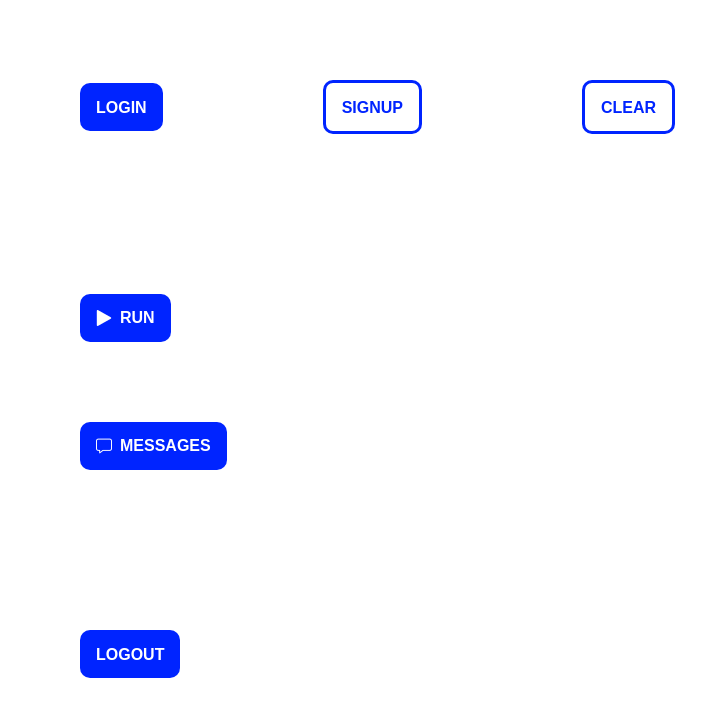
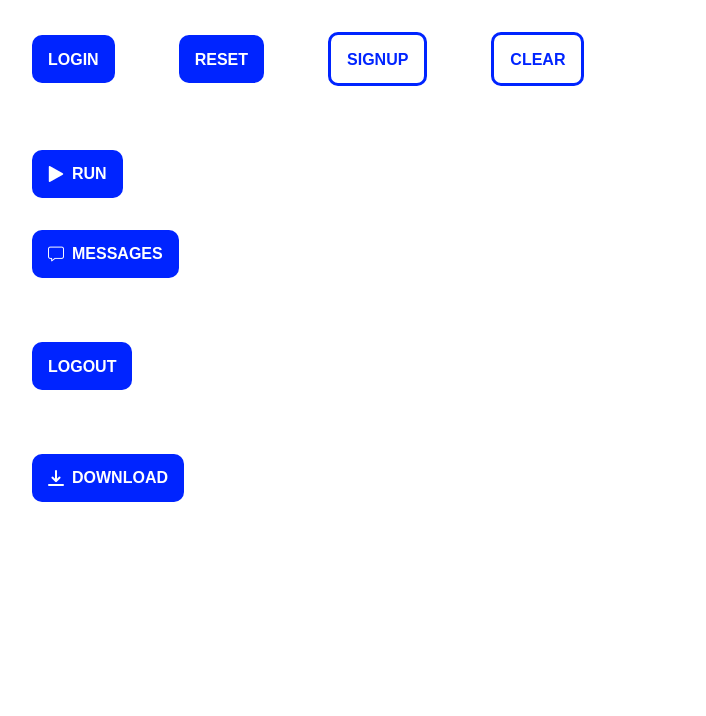
Before and after one commit to james-mahfouz/Python-code-editor, a React (Create React App) app in the folder frontend/: page / in a window 1280 px wide. Shown: the top 716 px of the page, without its empty margins (0-706 px from the left). Built offline with nearby package versions, Linux system fonts and the light colour scheme.

Commit message:
added all buttons components

```diff
--- a/frontend/src/components/Buttons/index.css
+++ b/frontend/src/components/Buttons/index.css
@@ -11,7 +11,7 @@
     border-radius: 10px;
     padding: 1rem;
     padding-bottom: 2rem;
-    margin: 5rem;
+    margin: 2rem;
 }
 .signup-btn{
     background-color: white;
--- a/frontend/src/components/Buttons/index.js
+++ b/frontend/src/components/Buttons/index.js
@@ -1,20 +1,31 @@
 import './index.css'
 import runImage from "../../images/run.PNG";
 import messageImage from "../../images/message.png";
+import downloadImage from "../../images/download.png";
 
 const LoginBtn =()=>{
 return(
     <div>
         <button className="all-btn">LOGIN</button>
+        <button className="all-btn">RESET</button>
         <button className="all-btn signup-btn">SIGNUP</button>
         <button className="all-btn signup-btn">CLEAR</button>
-        <button className="all-btn run-btn btn-image"><img src={runImage}alt="any" />RUN</button>
         <button className="all-btn run-btn btn-image">
-            <img src={messageImage}alt="any" />
+            <img src={runImage} alt="any" />
+            <p>RUN</p>
+        </button>
+        <button className="all-btn run-btn btn-image">
+            <img src={messageImage} alt="any" />
             <p>MESSAGES</p>
         </button>
+
         <button className="all-btn">LOGOUT</button>
 
+
+        <button className="all-btn run-btn btn-image">
+            <img src={downloadImage} alt="any" />
+            <p>DOWNLOAD</p>
+        </button>
     </div>
 
 )
```
Also changed, not shown: frontend/src/images/download.png (added), frontend/src/images/message.png.
